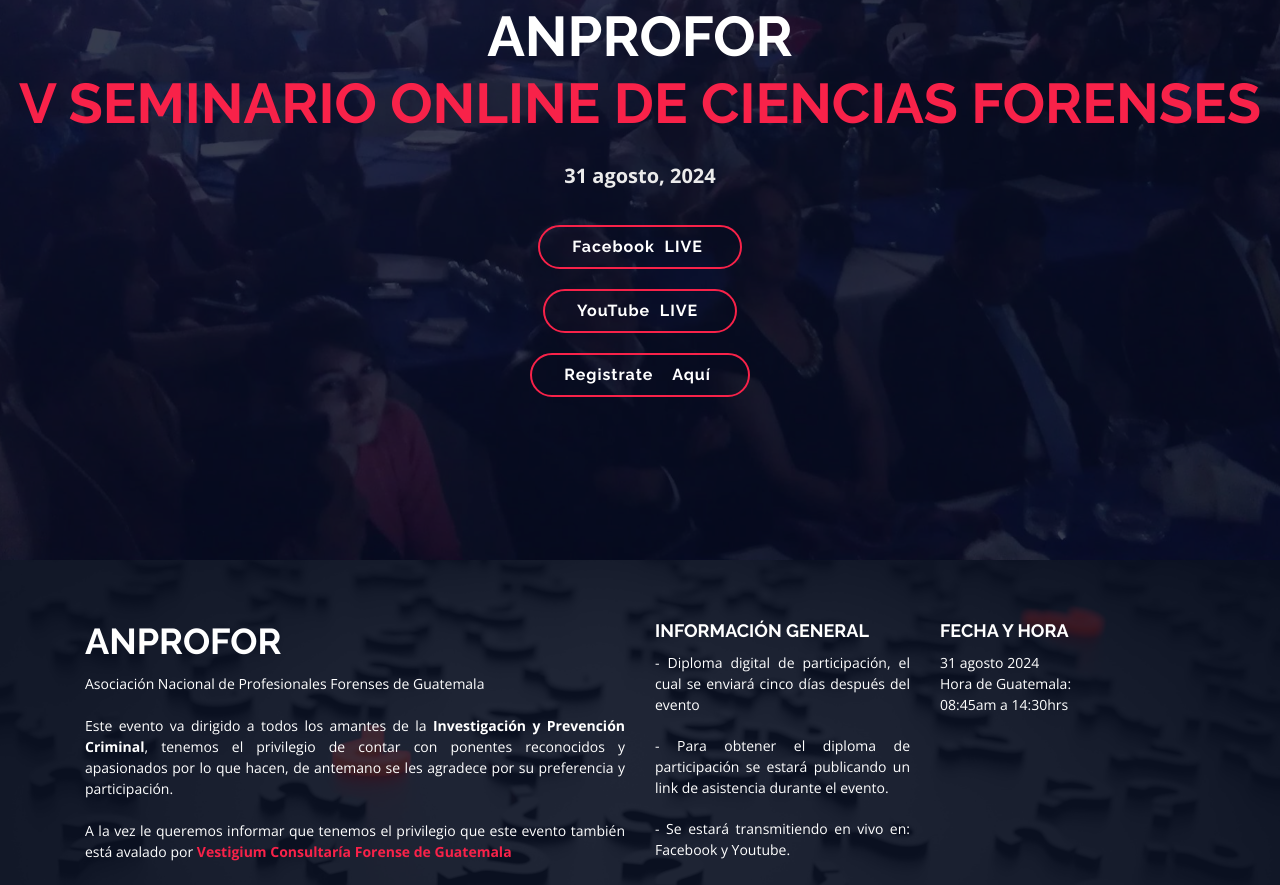
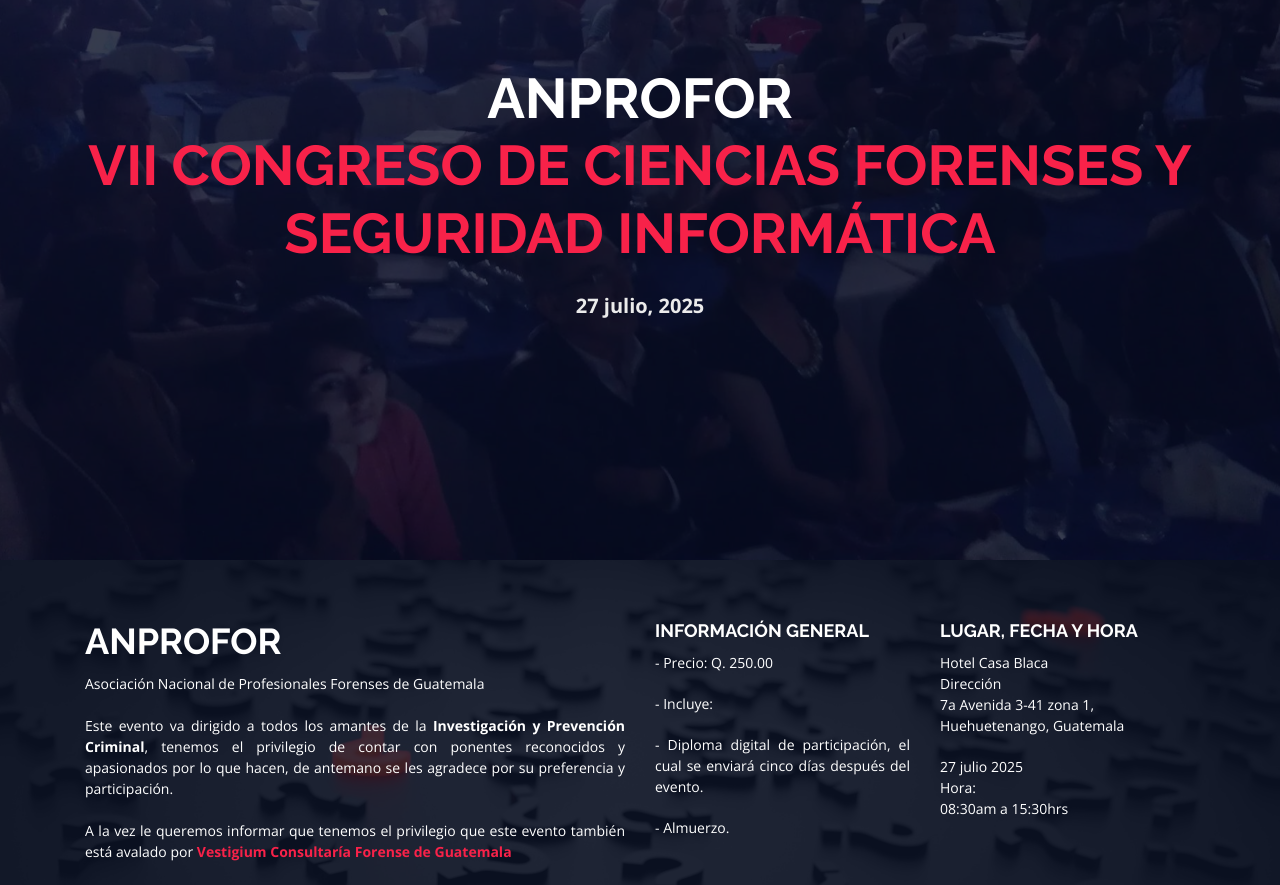
Before and after one commit to anprofor/ejemplo, a plain HTML site: page index.html in a window 1280 px wide. Shown: the part 240-1125 px from the top of the page. Drawn offline with nearby package versions, Linux system fonts and the light colour scheme.

Commit message:
Update index.html

```diff
--- a/index.html
+++ b/index.html
@@ -55,8 +55,6 @@
           <li><a href="#about">Información</a></li>
           <li><a href="#schedule">Conferencistas</a></li>
           <li><a href="#supporters">Alianzas</a></li>
-          <li class="buy-tickets"><a href="https://www.facebook.com/share/ucVAkkYrgXtAsiv5">Facebook LIVE</a></li>
-          <li class="buy-tickets"><a href="https://www.youtube.com/watch?v=DYwlvRd_9P8">YouTube LIVE</a></li>
           <li class="buy-tickets"><a href="https://forms.gle/YwXeavqJu9nXXywYA">Registro</a></li>
         </ul>
       </nav><!-- #nav-menu-container -->
@@ -68,12 +66,8 @@
   ============================-->
   <section id="intro">
     <div class="intro-container wow fadeIn">
-      <h1 class="mb-4 pb-0">ANPROFOR <br> <span>V Seminario Online de Ciencias Forenses</span></h1>
-      <p class="mb-4 pb-0">31 agosto, 2024</p>
-
-       <a href="https://www.facebook.com/share/ucVAkkYrgXtAsiv5" class="about-btn scrollto"><FONT SIZE=3><b>Facebook&nbsp LIVE&nbsp</b></font></a>
-       <a href="https://www.youtube.com/watch?v=DYwlvRd_9P8" class="about-btn scrollto"><FONT SIZE=3><b>YouTube&nbsp LIVE&nbsp</b></font></a>
-      <a href="https://forms.gle/YwXeavqJu9nXXywYA" class="about-btn scrollto"><FONT SIZE=3><b>Registrate&nbsp &nbsp Aquí&nbsp</b></font></a>
+      <h1 class="mb-4 pb-0">ANPROFOR <br> <span>VII Congreso de Ciencias Forenses y Seguridad Informática</span></h1>
+      <p class="mb-4 pb-0">27 julio, 2025</p>
 
 
     </div>
@@ -102,16 +96,18 @@
           </div>
           <div class="col-lg-3">
             <h3>Información General </h3>
-            <p align="justify">- Diploma digital de participación, el cual se enviará cinco días después del evento</p>
-            <p align="justify">- Para obtener el diploma de participación se estará publicando un link de asistencia durante el evento.
-             <p align="justify">- Se estará transmitiendo en vivo en:  Facebook  y Youtube.
+            <p align="justify">- Precio: Q. 250.00 </p>
+            <p align="justify">- Incluye: </p>
+            <p align="justify">    -  Diploma digital de participación, el cual se enviará cinco días después del evento.
+             <p align="justify">    - Almuerzo.
 
                   </p>
               </p>
                     </div>
           <div class="col-lg-3">
-            <h3>Fecha y hora</h3>
-            <p>31 agosto 2024<br> Hora de Guatemala:<br> 08:45am a 14:30hrs</p>
+            <h3>Lugar, fecha y hora</h3>
+            <p>Hotel Casa Blaca<br> Dirección<br> 7a Avenida 3-41 zona 1, Huehuetenango, Guatemala</p>
+            <p>27 julio 2025<br> Hora:<br> 08:30am a 15:30hrs</p>
           </div>
         </div>
       </div>
```
